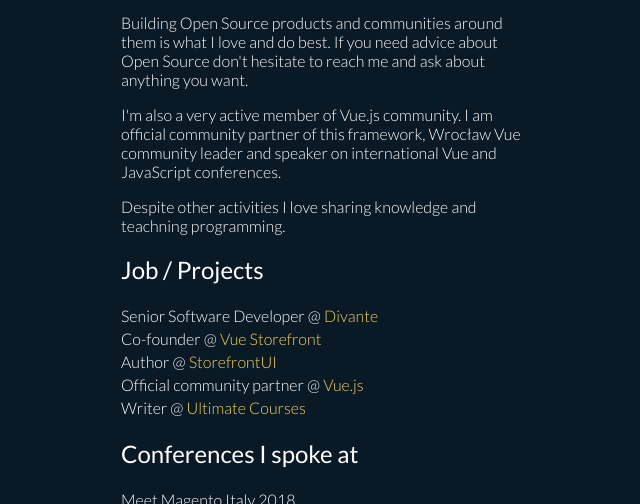
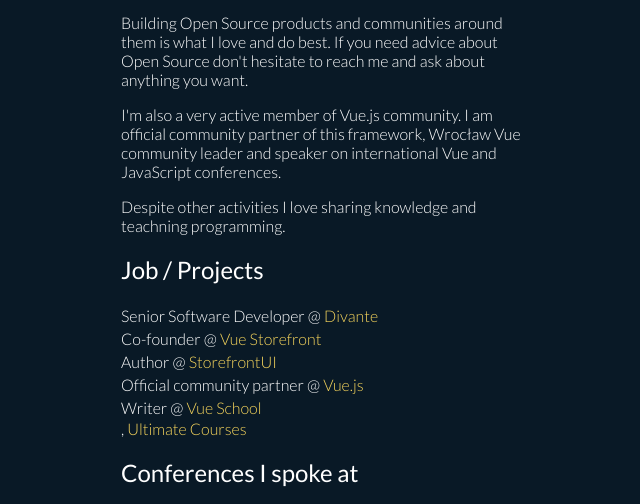
Before and after one commit to filrak/filrak, a plain HTML site: page index.html in a window 1280 px wide. Shown: the part 221-725 px from the top of the page, without its empty margins (319-959 px from the left). Drawn offline with Linux system fonts and the light colour scheme.

Commit message:
add vueschool to job resp

```diff
--- a/index.html
+++ b/index.html
@@ -68,7 +68,7 @@
       <li>Co-founder @ <a href="https://www.vuestorefront.io/">Vue Storefront</a></li>
       <li>Author @ <a href="https://github.com/DivanteLtd/storefront-ui/">StorefrontUI</a></li>
       <li>Official community partner @ <a href="https://vuejs.org/v2/guide/team.html">Vue.js</a></li>
-      <li>Writer @ <a href="https://ultimatecourses.com/">Ultimate Courses</a></li>
+      <li>Writer @ <a href="https://vueschool.io/">Vue School</a></li>, <a href="https://ultimatecourses.com/">Ultimate Courses</a></li>
     </ul>
     <h2>Conferences I spoke at</h2>
     <ul>
```
